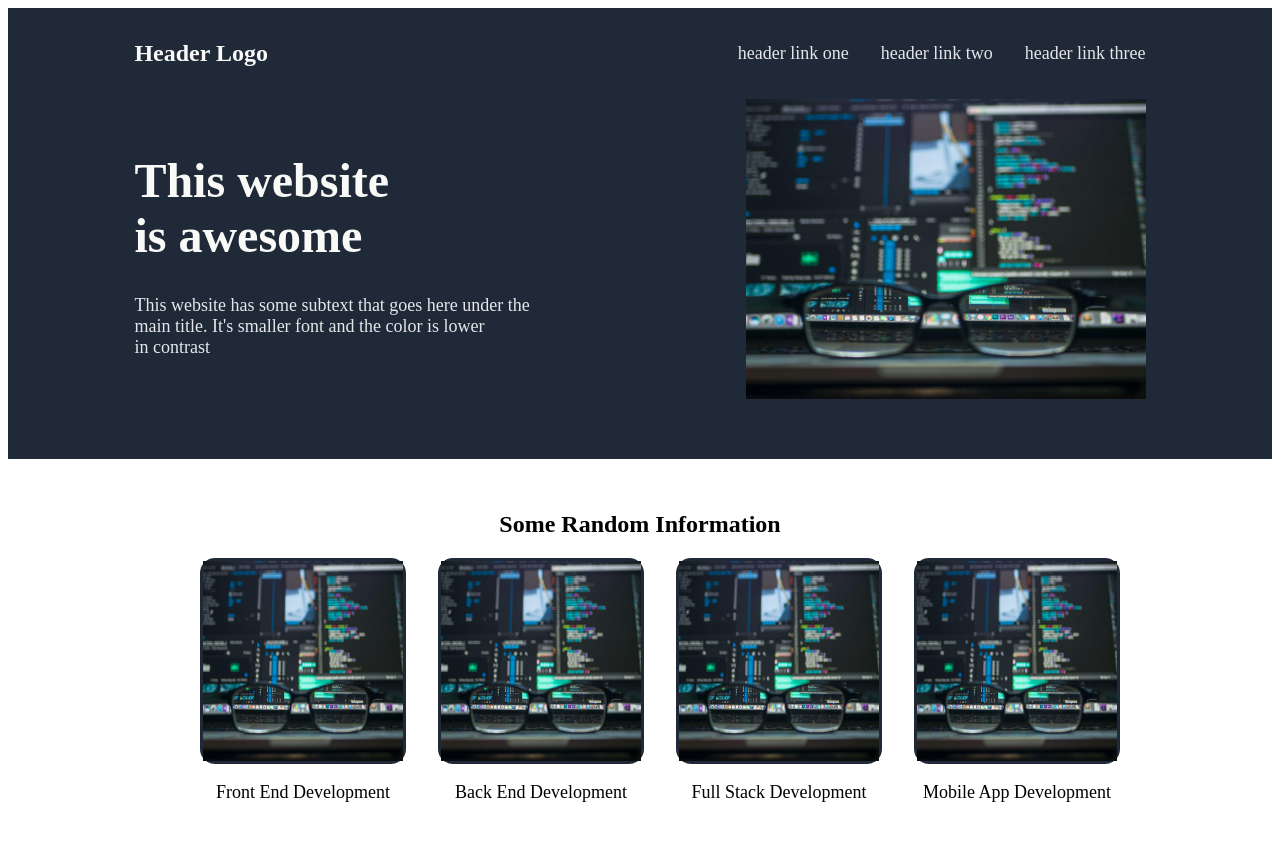
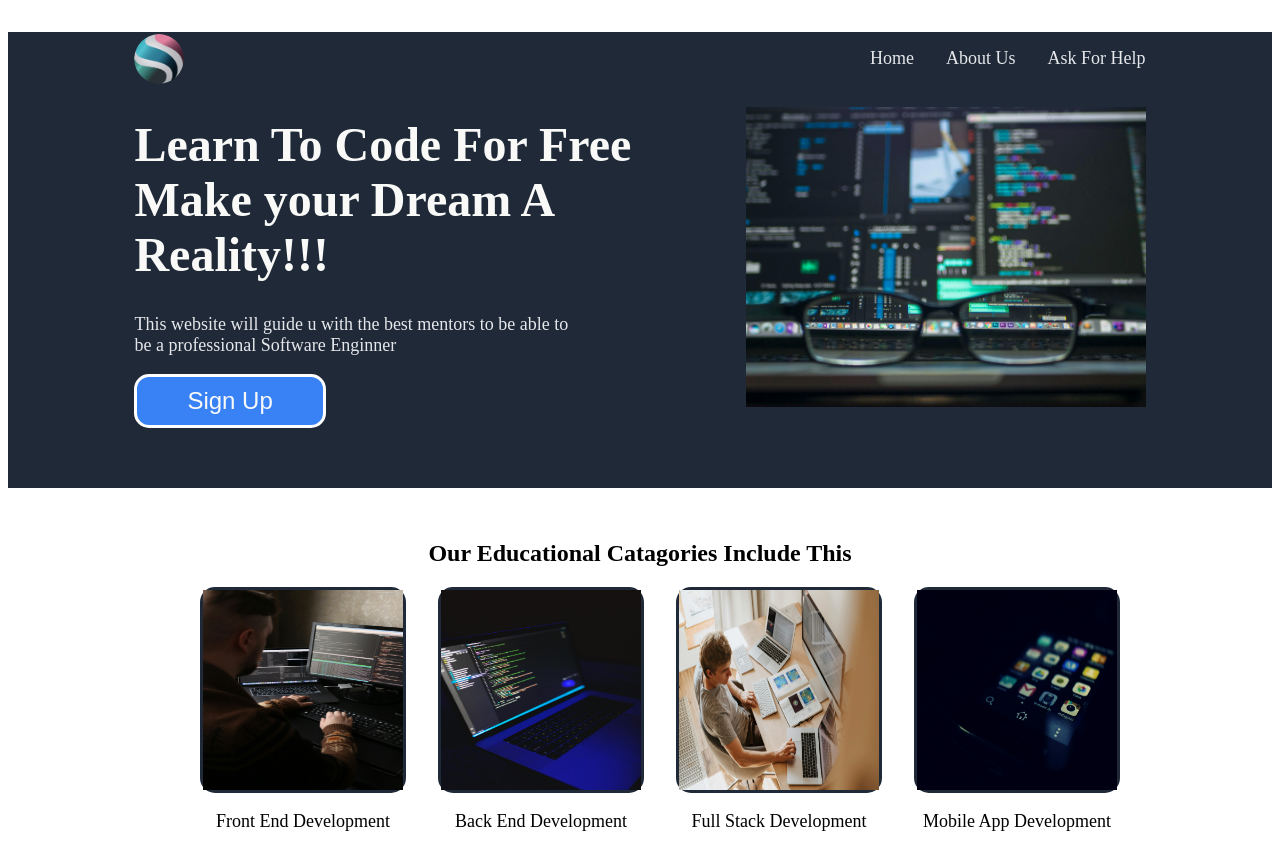
Before and after one commit to HaileabWolde/Landing-Page, a plain HTML site: page index.html in a window 1280 px wide. Shown: the top 853 px of the page. Drawn offline with Linux system fonts and the light colour scheme.

Commit message:
Finshed all Section for the Odin Landing page integrated all the css and html part

```diff
--- a/index.html
+++ b/index.html
@@ -9,52 +9,53 @@
 <body>
     <Header>
         <nav>
-          <h4>Header Logo</h4>
+         <img src="./Logo_Two.png" alt="Logo" height="50" width="50"/>
           <ul>
-            <li><a href="" target="_blank">header link one</a></li>
-            <li><a href="" target="_blank">header link two</a></li>
-            <li><a href="" target="_blank">header link three</a></li>
+            <li><a href="" target="_blank">Home</a></li>
+            <li><a href="" target="_blank">About Us</a></li>
+            <li><a href="" target="_blank">Ask For Help</a></li>
           </ul>
         </nav>
         <div class="headerClass">
           <div class="headerClassOne">
             <h1>
-              This website <br/> is awesome
+              Learn To Code For Free <br/> Make your Dream
+              A Reality!!!
             </h1>
             <p>
-              This website has some subtext that goes here
-              under the <br/> main title. It's smaller font and
-              the color is lower <br/> in contrast
+              This website will guide u with the best mentors
+              to be able to  <br/> be a professional Software Enginner<br/>
             </p>
+            <button class="Sign_Up">Sign Up</button>
           </div>
           <img src="./Coding.jpg" alt="Coding Image" width="400" height="300"/>
         </div>
 
     </Header>
     <div class="Detail_Development">
-      <h2>Some Random Information</h2>
+      <h2>Our Educational Catagories Include This</h2>
       <ul class="container">
         <li>
           <div>
-            <img src="./Coding.jpg" alt="Coding Image" width="100%" height="100%"/>
+            <img src="./Front_End.jpg" alt="Coding Image" width="100%" height="100%"/>
           </div>
           <p class="paragraph">Front End Development</p>
         </li>
         <li>
           <div>
-            <img src="./Coding.jpg" alt="Coding Image" width="100%" height="100%"/>
+            <img src="./Back_End.jpg" alt="Coding Image" width="100%" height="100%"/>
           </div>
           <p class="paragraph">Back End Development</p>
         </li>
         <li>
           <div>
-            <img src="./Coding.jpg" alt="Coding Image"  width="100%" height="100%"/>
+            <img src="./Full_Stack.jpg" alt="Coding Image"  width="100%" height="100%"/>
           </div>
           <p class="paragraph">Full Stack Development</p>
         </li>
         <li>
           <div>
-            <img src="./Coding.jpg" alt="Coding Image"  width="100%" height="100%"/>
+            <img src="./Mobile_Development.jpg" alt="Coding Image"  width="100%" height="100%"/>
           </div>
           <p class="paragraph">Mobile App Development</p>
         </li>
--- a/styles.css
+++ b/styles.css
@@ -8,7 +8,12 @@ nav {
     margin-left: auto;
     margin-right: auto;
     justify-content: space-between;
+    align-items: center;
+    margin-top: 2rem;
 
+}
+nav>img {
+    border-radius: 25px;
 }
 nav > ul {
     display: flex;
@@ -78,12 +83,13 @@ h2 {
 .another_Two {
     background-color: #3882F6;
     border-radius: 15px;
-    width: 50%;
+    width: 80%;
     margin-top: 80px;
     margin-left: auto;
     margin-right: auto;
     padding-top: 40px;
     padding-bottom: 40px;
+
     display: flex;
     justify-content: center;
 
@@ -109,6 +115,9 @@ button {
     padding-top: 10px;
     padding-bottom: 10px;
     border-radius: 15px;
+    background-color: transparent;
+    font-size: 24px;
+    color: #F9FAF8;
 }
 footer {
     background-color: #1F2937;
@@ -117,3 +126,14 @@ footer {
     padding-bottom: 50px;
     margin-top: 100px;
 }
+.Sign_Up {
+    padding-left: 50px;
+    padding-right: 50px;
+    padding-top: 10px;
+    padding-bottom: 10px;
+    border-radius: 15px;
+    background-color: #3882F6;
+    font-size: 24px;
+    color: #F9FAF8;
+
+}
```
Also changed, not shown: Back_End.jpg (added), Front_End.jpg (added), Full_Stack.jpg (added), Logo_Two.png (added), Mobile_Development.jpg (added).
